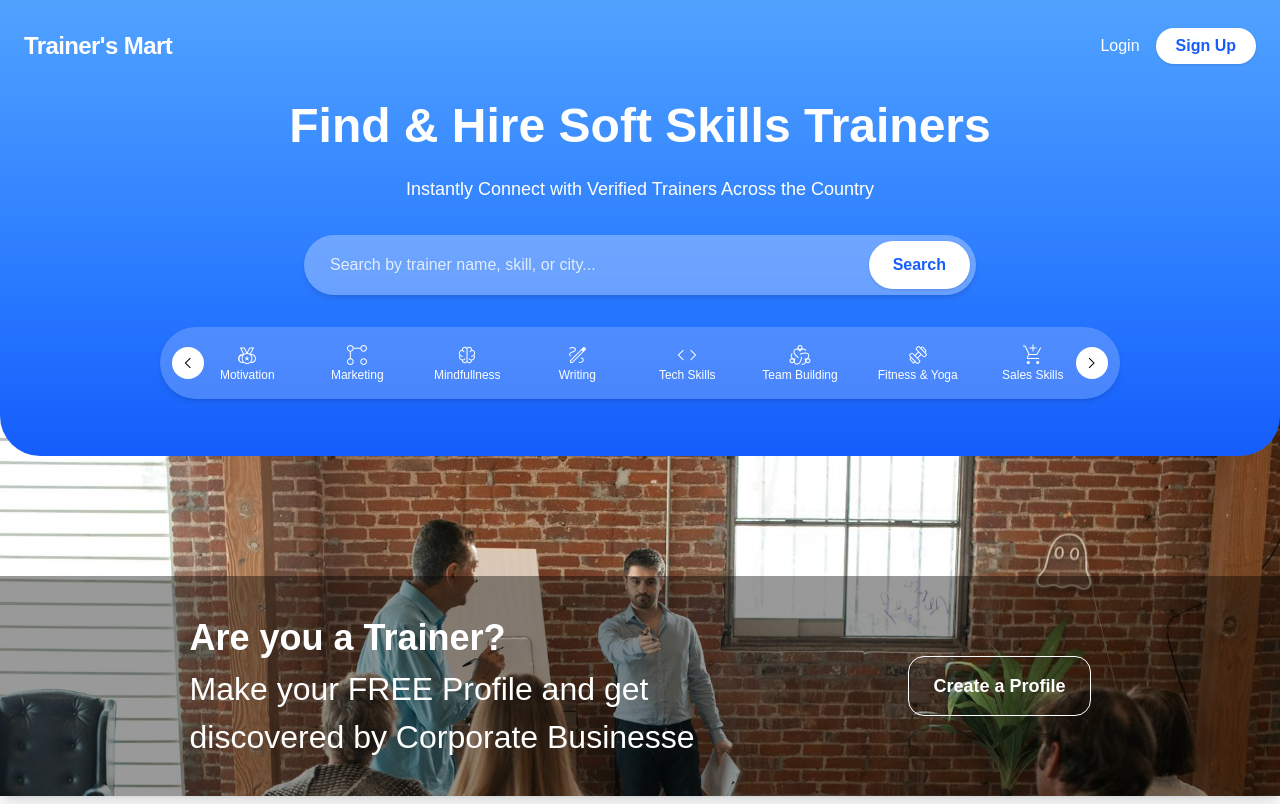
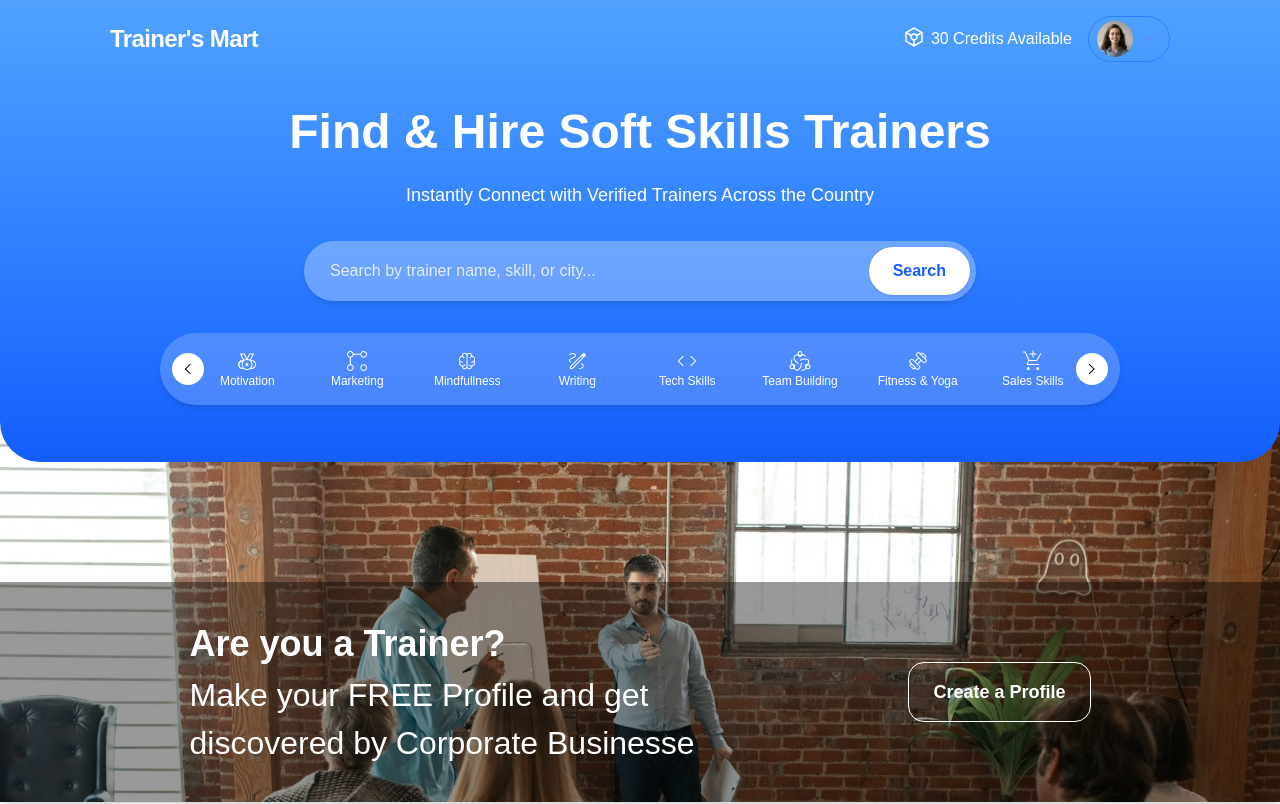
Before and after one commit to AravindhCumulations/trainers_frontend, a Next.js app: page / in a window 1280 px wide. Shown: the top 804 px of the page. Built offline with nearby package versions, Linux system fonts and the light colour scheme.

Commit message:
made changes in the trainer-details page and navbar

```diff
--- a/src/app/page.tsx
+++ b/src/app/page.tsx
@@ -1,6 +1,14 @@
 "use client";
 
+import Navbar from '@/components/Navbar';
+import { useRouter } from 'next/navigation';
+
 export default function Home() {
+  const router = useRouter();
+
+  const handleTrainerClick = (trainerId: number) => {
+    router.push(`/trainer-details?id=${trainerId}`);
+  };
 
   const locations = [
     { name: 'Hyderabad', image: 'assets/hydrabad.jpg' },
@@ -17,13 +25,7 @@ export default function Home() {
       <section className="relative w-full mx-auto flex flex-col items-center header-hero-section">
         <div className="w-full bg-gradient-to-b  from-blue-400 to-blue-600 text-white pb-10 px-0 flex flex-col items-center rounded-b-[40px] relative z-10 header-hero-bg">
           {/* Header */}
-          <nav className="w-full max-w-7xl mx-auto flex items-center justify-between pt-7 pb-2 px-6 header-navbar">
-            <div className="text-[24px] font-bold tracking-tight header-logo font-sans">Trainer's Mart</div>
-            <div className="flex items-center gap-4 header-nav-actions">
-              <button className="text-white font-medium text-base header-login-btn">Login</button>
-              <button className="bg-white text-blue-600 px-5 py-1.5 rounded-full font-semibold text-base shadow-sm hover:bg-blue-50 transition header-signup-btn">Sign Up</button>
-            </div>
-          </nav>
+          <Navbar bgColor="transparent" />
           {/* Hero Content */}
           <div className="flex flex-col gap-3 items-center h-[40vh] w-full  mt-6 px-4 hero-content">
             <h1 className=" text-5xl font-extrabold mb-2 text-center leading-tight hero-title">Find & Hire Soft Skills Trainers</h1>
@@ -112,9 +114,13 @@ export default function Home() {
       {/* Popular Trainers Section */}
       <section className="w-full max-w-[1352px] mx-auto flex flex-col mx-auto px-4 py-10 trainer-list-section">
         <h2 className="text-[30px] font-bold mb-6 text-gray-800 trainer-list-title">Discover Our Popular Trainers</h2>
-        <div className=" grid grid-cols-1 sm:grid-cols-2 md:grid-cols-4 gap-7 trainer-list-grid">
+        <div className="grid grid-cols-1 sm:grid-cols-2 md:grid-cols-4 gap-7 trainer-list-grid">
           {[1, 2, 3, 4, 5, 6, 7, 8].map((i) => (
-            <div key={i} className="bg-white rounded-2xl border border-gray-200 shadow-sm px-6 py-4 flex flex-col items-center min-h-[320px] max-w-[300px] mx-auto trainer-card">
+            <div
+              key={i}
+              className="bg-white rounded-2xl border border-gray-200 shadow-sm px-6 py-4 flex flex-col items-center min-h-[320px] max-w-[300px] mx-auto trainer-card cursor-pointer hover:shadow-md transition-shadow"
+              onClick={() => handleTrainerClick(i)}
+            >
               {/* Trainer image with heart button overlay */}
               <div className="rounded-2xl overflow-hidden mb-3 flex items-center justify-center bg-gray-100 relative  min-h-[230px]  max-w-[260px] trainer-card-avatar">
                 <img
--- a/src/components/Navbar.tsx
+++ b/src/components/Navbar.tsx
@@ -13,6 +13,9 @@ export default function Page({ bgColor = "bg-white" }: NavBarProps) {
     const [credit, setCredit] = useState(0);
     const [logged_in, setLogged_in] = useState(false);
     const url = "http://3.94.205.118:8000";
+
+    // Determine text color based on background color
+    const textColor = bgColor === "bg-white" ? "text-blue-600" : "text-white";
 
     useEffect(() => {
         // Check if user is logged in on component mount
@@ -97,22 +100,22 @@ export default function Page({ bgColor = "bg-white" }: NavBarProps) {
     return (
         <>
             {/* Navbar */}
-            <header className={`w-full mx-auto text-white px-0 flex flex-col items-center relative z-10 ${bgColor}`}>
-                <nav className="w-full max-w-[calc(100%-172px)] mx-auto flex items-center justify-between py-4 px-6 text-blue-600">
-                    <div className="text-[24px] font-extrabold tracking-tight">Trainer's Mart</div>
-                    {!logged_in ? (
+            <header className={`w-full mx-auto px-0 flex flex-col items-center relative z-10 ${bgColor}`}>
+                <nav className="w-full max-w-[calc(100%-172px)] mx-auto flex items-center justify-between py-4 px-6">
+                    <div className={`text-[24px] font-extrabold tracking-tight ${textColor}`}>Trainer's Mart</div>
+                    {logged_in ? (
                         <div className="flex items-center gap-4">
-                            <button className="font-medium text-base cursor-pointer" onClick={handleLogin}>Login</button>
-                            <button className="bg-blue-600 text-white px-5 py-1.5 rounded-full font-semibold text-base shadow-sm hover:bg-blue-50 transition cursor-pointer">Sign Up</button>
+                            <button className={`font-medium text-base cursor-pointer ${textColor}`} onClick={handleLogin}>Login</button>
+                            <button className={`${bgColor === "bg-white" ? "bg-blue-600 text-white" : "bg-white text-blue-600"} px-5 py-1.5 rounded-full font-semibold text-base shadow-sm hover:bg-blue-50 transition cursor-pointer`} onClick={handleSignup}>Sign Up</button>
                         </div>
                     ) : (
                         <div className="flex justify-between items-center gap-4">
                             <div className="flex items-start gap-2">
                                 <svg width="18" height="20" viewBox="0 0 18 20" fill="none" xmlns="http://www.w3.org/2000/svg">
-                                    <path d="M9 19.7116L0.25 14.8558V5.14433L9 0.288574L17.75 5.14433V14.8558L9 19.7116ZM6.148 7.55783C6.51217 7.14499 6.941 6.82383 7.4345 6.59433C7.92817 6.36483 8.45 6.25008 9 6.25008C9.55 6.25008 10.0718 6.36483 10.5655 6.59433C11.059 6.82383 11.4878 7.14499 11.852 7.55783L15.4098 5.57508L9 2.01158L2.59025 5.57508L6.148 7.55783ZM8.25 17.5731V13.6828C7.36917 13.4878 6.649 13.0481 6.0895 12.3636C5.52983 11.6789 5.25 10.8911 5.25 10.0001C5.25 9.79757 5.26317 9.60749 5.2895 9.42983C5.31567 9.25233 5.36017 9.07058 5.423 8.88458L1.75 6.82708V13.9693L8.25 17.5731ZM9 12.2501C9.627 12.2501 10.1588 12.0318 10.5953 11.5953C11.0317 11.1588 11.25 10.6271 11.25 10.0001C11.25 9.37308 11.0317 8.84132 10.5953 8.40483C10.1588 7.96833 9.627 7.75008 9 7.75008C8.373 7.75008 7.84125 7.96833 7.40475 8.40483C6.96825 8.84132 6.75 9.37308 6.75 10.0001C6.75 10.6271 6.96825 11.1588 7.40475 11.5953C7.84125 12.0318 8.373 12.2501 9 12.2501ZM9.75 17.5731L16.25 13.9693V6.82708L12.577 8.88458C12.6398 9.07058 12.6843 9.25233 12.7105 9.42983C12.7368 9.60749 12.75 9.79757 12.75 10.0001C12.75 10.8911 12.4702 11.6789 11.9105 12.3636C11.351 13.0481 10.6308 13.4878 9.75 13.6828V17.5731Z" fill="#5F8AFA" />
+                                    <path d="M9 19.7116L0.25 14.8558V5.14433L9 0.288574L17.75 5.14433V14.8558L9 19.7116ZM6.148 7.55783C6.51217 7.14499 6.941 6.82383 7.4345 6.59433C7.92817 6.36483 8.45 6.25008 9 6.25008C9.55 6.25008 10.0718 6.36483 10.5655 6.59433C11.059 6.82383 11.4878 7.14499 11.852 7.55783L15.4098 5.57508L9 2.01158L2.59025 5.57508L6.148 7.55783ZM8.25 17.5731V13.6828C7.36917 13.4878 6.649 13.0481 6.0895 12.3636C5.52983 11.6789 5.25 10.8911 5.25 10.0001C5.25 9.79757 5.26317 9.60749 5.2895 9.42983C5.31567 9.25233 5.36017 9.07058 5.423 8.88458L1.75 6.82708V13.9693L8.25 17.5731ZM9 12.2501C9.627 12.2501 10.1588 12.0318 10.5953 11.5953C11.0317 11.1588 11.25 10.6271 11.25 10.0001C11.25 9.37308 11.0317 8.84132 10.5953 8.40483C10.1588 7.96833 9.627 7.75008 9 7.75008C8.373 7.75008 7.84125 7.96833 7.40475 8.40483C6.96825 8.84132 6.75 9.37308 6.75 10.0001C6.75 10.6271 6.96825 11.1588 7.40475 11.5953C7.84125 12.0318 8.373 12.2501 9 12.2501ZM9.75 17.5731L16.25 13.9693V6.82708L12.577 8.88458C12.6398 9.07058 12.6843 9.25233 12.7105 9.42983C12.7368 9.60749 12.75 9.79757 12.75 10.0001C12.75 10.8911 12.4702 11.6789 11.9105 12.3636C11.351 13.0481 10.6308 13.4878 9.75 13.6828V17.5731Z" fill={bgColor === "bg-white" ? "#5F8AFA" : "#FFFFFF"} />
                                 </svg>
 
-                                <p>30 Credits Available</p>
+                                <p className={textColor}>30 Credits Available</p>
                             </div>
                             <div className="rounded-4xl flex border-1 border-blue-500 px-[8px] py-[4px] gap-[4px] justify-center items-center">
                                 <div className="rounded-full w-[36px] h-[36px]">
```
Also changed, not shown: src/app/trainer-details/page.tsx (+11 -9 lines).
